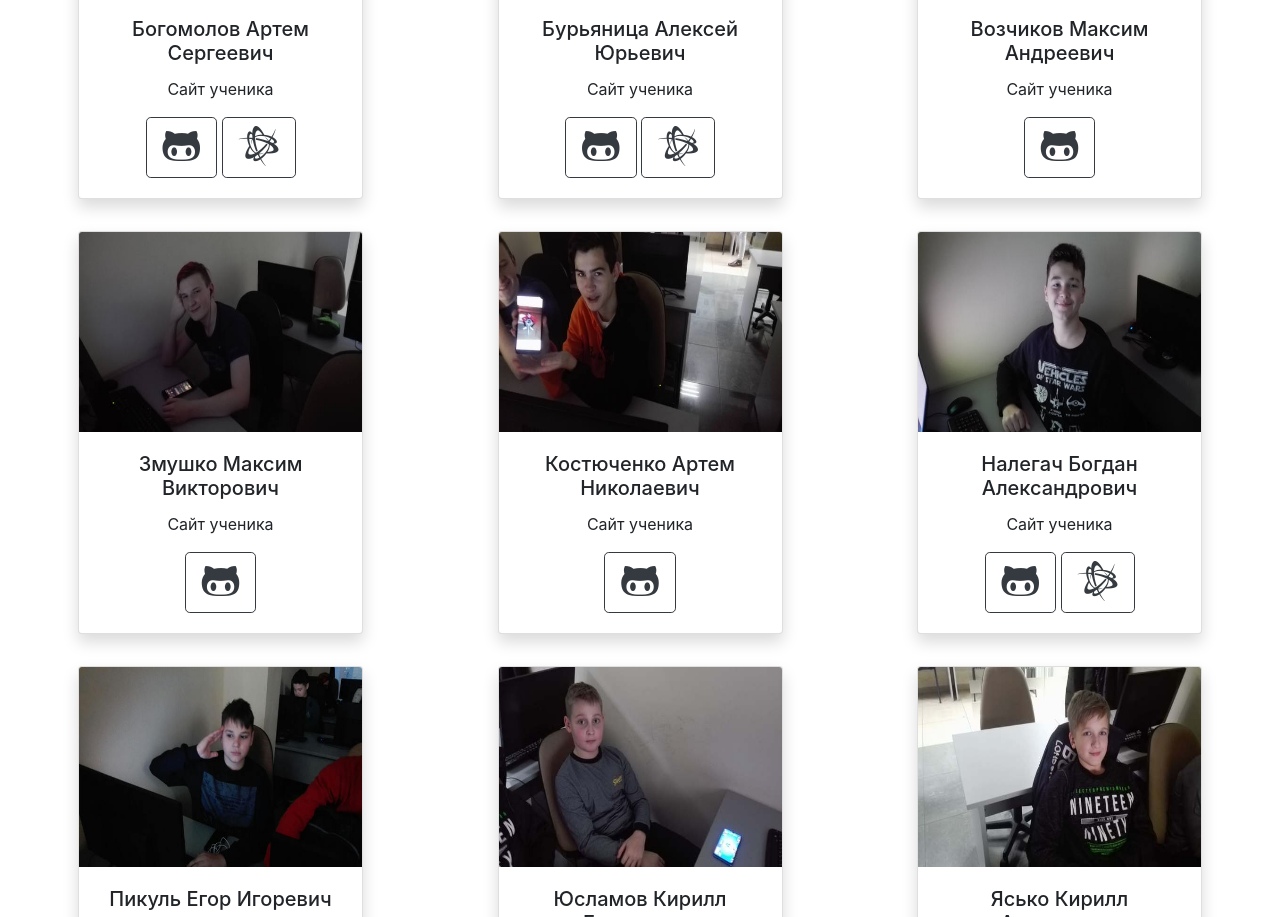
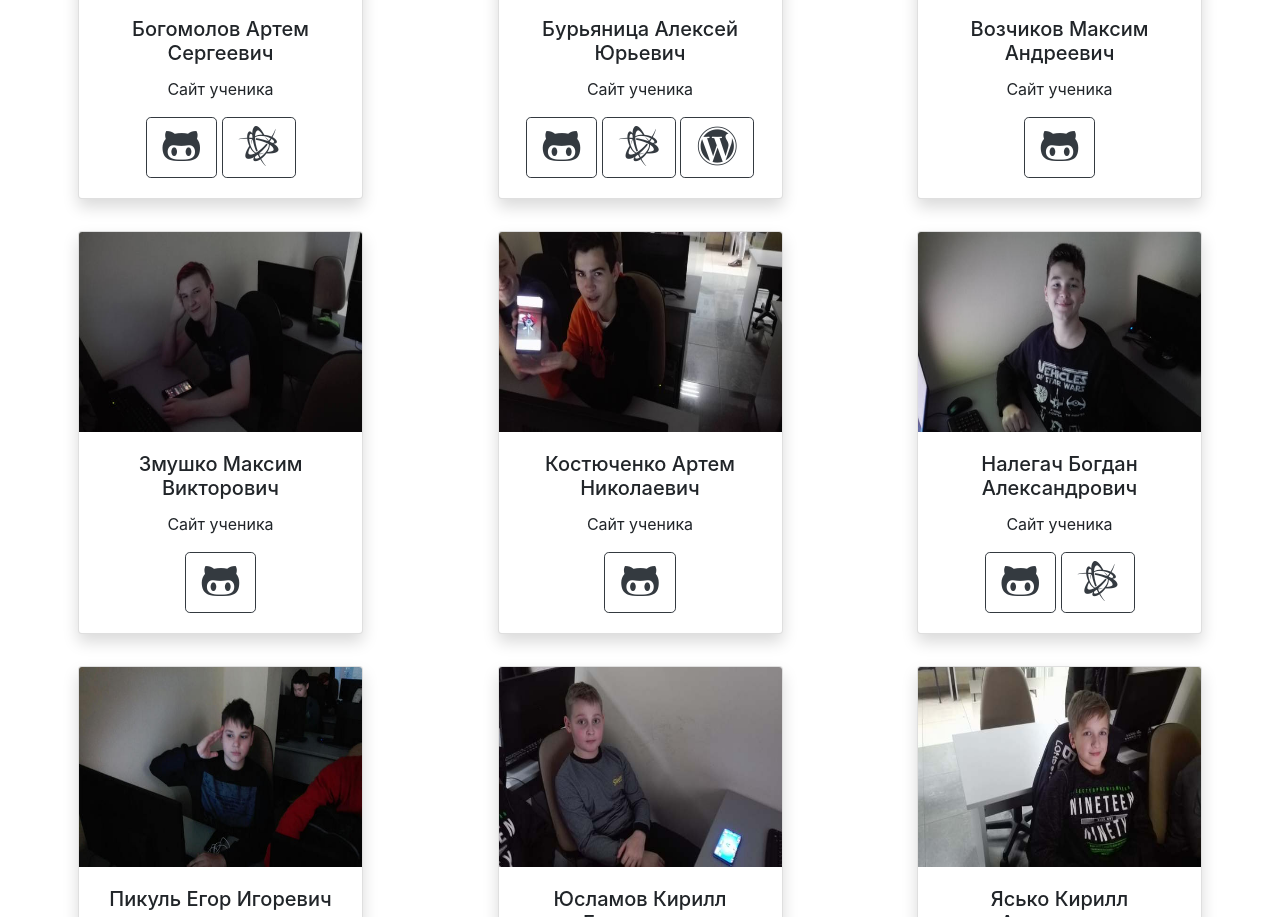
Before and after one commit to itstepgomel/itstepgomel.github.io, a plain HTML site: page ma32818.html in a window 1280 px wide. Shown: the part 919-1836 px from the top of the page. Drawn offline with nearby package versions, Linux system fonts and the light colour scheme; a script that the page names is missing.

Commit message:
Update ma32818.html

```diff
--- a/ma32818.html
+++ b/ma32818.html
@@ -299,6 +299,13 @@
                 class="btn btn-lg btn-outline-dark"
                 ><i class="fab fa-battle-net fa-2x"></i
               ></a>
+<a
+                href="http://x299502r.beget.tech/"
+                target="_blank"
+                class="btn btn-lg btn-outline-dark"
+                ><i class="fab fa-wordpress fa-2x"></i
+              ></a>
+
             </div>
           </div>
           <div
```
